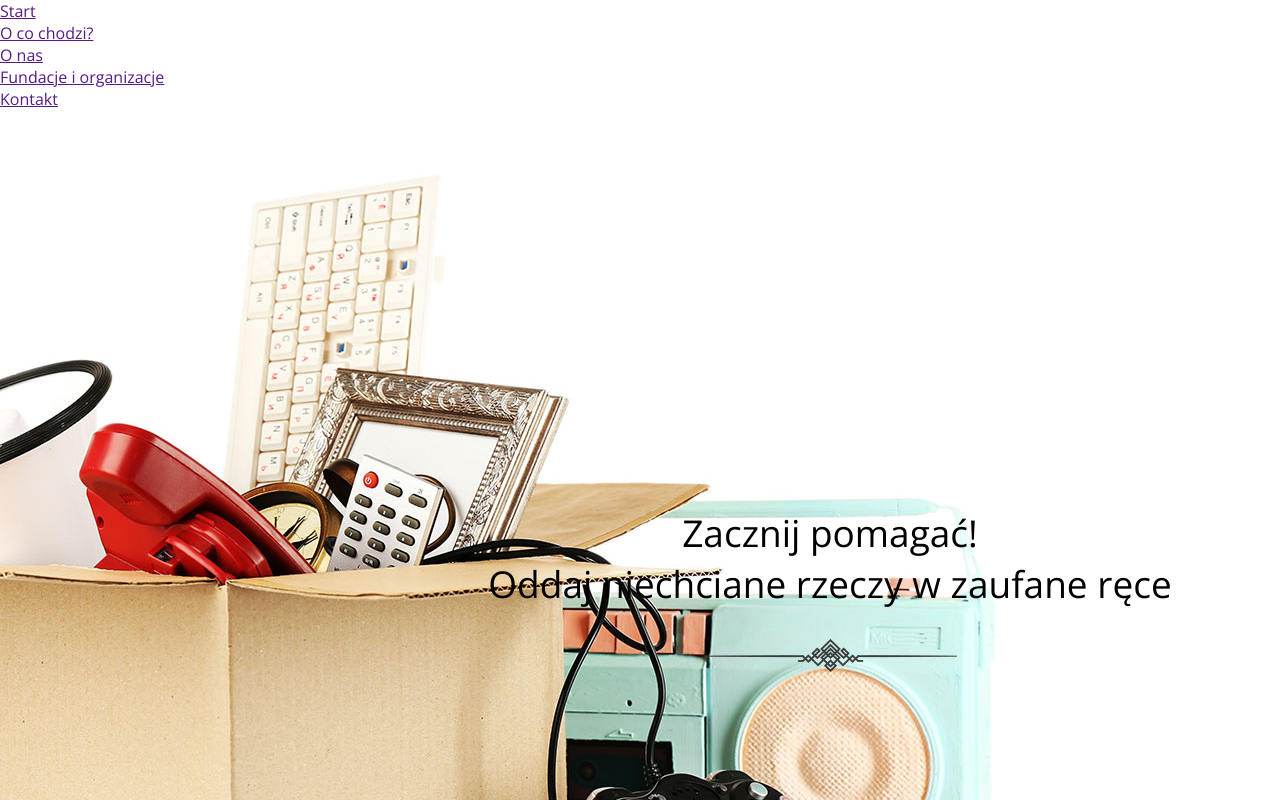
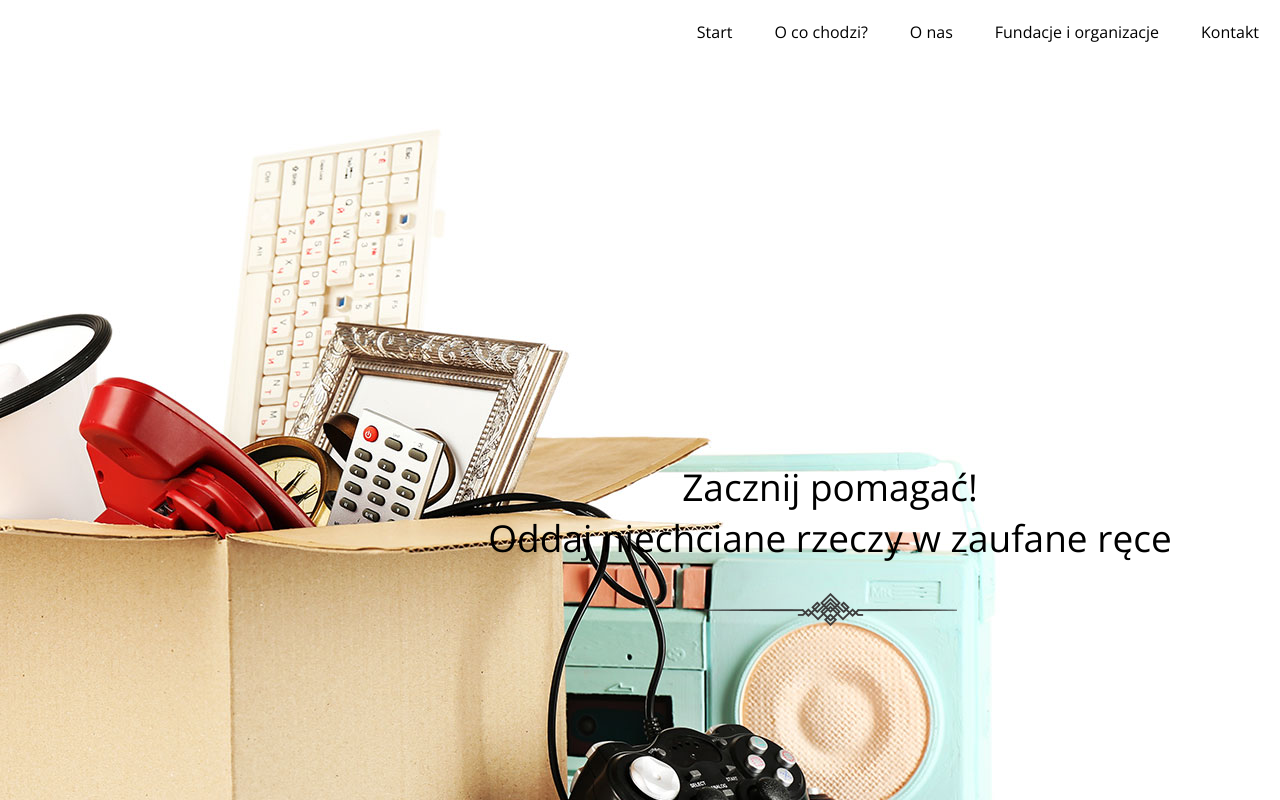
Before and after one commit to Atanvarde/Oddaj-rzeczy, a React (Create React App) app: page /#/ in a window 1280 px wide. Shown: the top 800 px of the page. Built offline with nearby package versions, Linux system fonts and the light colour scheme.

Commit message:
Menu added

```diff
--- a/src/Components/App/App.jsx
+++ b/src/Components/App/App.jsx
@@ -5,8 +5,6 @@ import LandingPage from '../Landing_page/LandingPage.jsx';
 import {
   HashRouter,
   Route,
-  Link,
-  Switch,
   NavLink,
 } from 'react-router-dom';
 
--- a/src/Components/Landing_page/Navigation/Navigation.jsx
+++ b/src/Components/Landing_page/Navigation/Navigation.jsx
@@ -1,4 +1,4 @@
-import React from 'react';
+import React,{Component} from 'react';
 import './Navigation.scss';
 
 class Navigation extends React.Component {
@@ -6,11 +6,11 @@ class Navigation extends React.Component {
         return (
             <nav className="Nav_container">
                 <ul className="Menu_list">
-                    <li><a href="">Start</a></li>
-                    <li><a href="">O co chodzi?</a></li>
-                    <li><a href="">O nas</a></li>
-                    <li><a href="">Fundacje i organizacje</a></li>
-                    <li><a href="">Kontakt</a></li>
+                    <li><a href="/">Start</a></li>
+                    <li><a href="/ocochodzi">O co chodzi?</a></li>
+                    <li><a href="/onas">O nas</a></li>
+                    <li><a href="/fundacjeiorganizacje">Fundacje i organizacje</a></li>
+                    <li><a href="/kontakt">Kontakt</a></li>
                 </ul>
             </nav>
         )
--- a/src/Components/Landing_page/Navigation/Navigation.scss
+++ b/src/Components/Landing_page/Navigation/Navigation.scss
@@ -0,0 +1,38 @@
+.Menu_list li{
+  display: inline;
+  list-style-type: none;
+  margin: 0;
+  a {
+    text-decoration: none;
+    padding: 20px;
+    display: inline-block;
+    color: #000000;
+    border: 1px solid #ffffff;
+    border-radius: 1px;
+  }
+  a:hover {
+      border-color: #000000;
+    }
+  }
+
+.Nav_container {
+  display: flex;
+  justify-content: flex-end;
+}
+
+.Start_btn {
+  padding: 1vw;
+  text-align: center;
+  text-decoration: none;
+  background-color:  #551000;
+  width: 15vw;
+  height: 5vw;
+  color: #FFBAAA;
+  font-weight: bold;
+  font-size: 2vw;
+  border-radius: 3px;
+  border:5px solid #FFBAAA;
+
+  cursor: pointer;
+  outline:0;
+}
```
